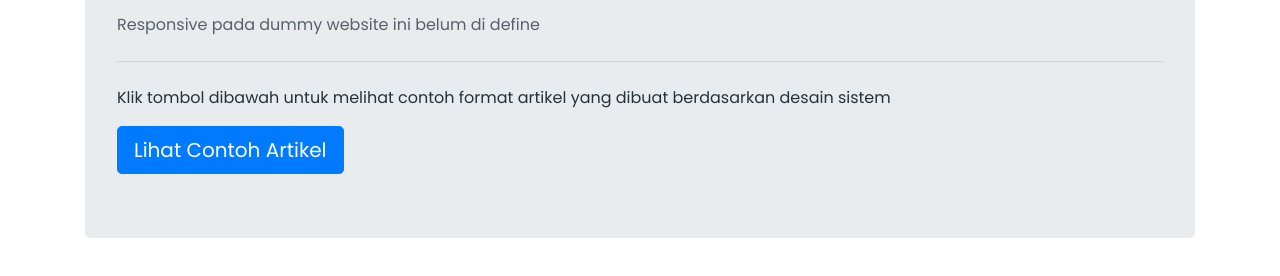
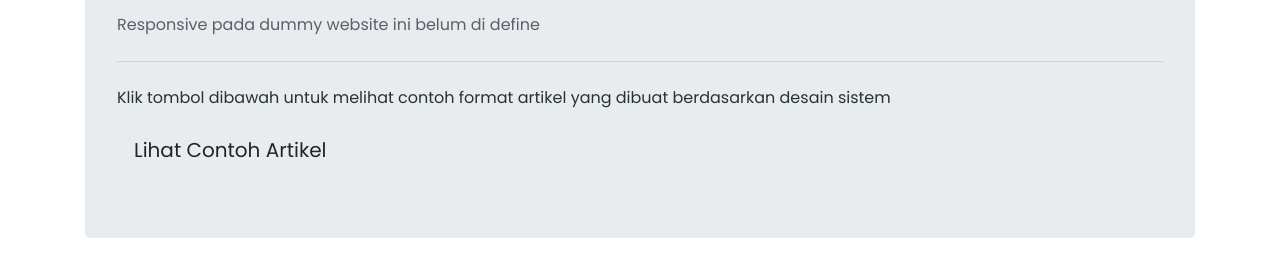
Before and after one commit to yusufmatra/bpom-ui-test, a plain HTML site: page index.html in a window 1280 px wide. Shown: the part 346-622 px from the top of the page. Drawn offline with nearby package versions, Linux system fonts and the light colour scheme.

Commit message:
ubah css

```diff
--- a/index.html
+++ b/index.html
@@ -53,7 +53,7 @@
 
             <hr class="my-4">
             <p>Klik tombol dibawah untuk melihat contoh format artikel yang dibuat berdasarkan desain sistem</p>
-            <a class="btn btn-primary btn-lg" href="artikel.html" role="button">Lihat Contoh Artikel</a>
+            <a class="btn btn-lg" href="artikel.html" role="button">Lihat Contoh Artikel</a>
         </div>
     </div>
 
```
